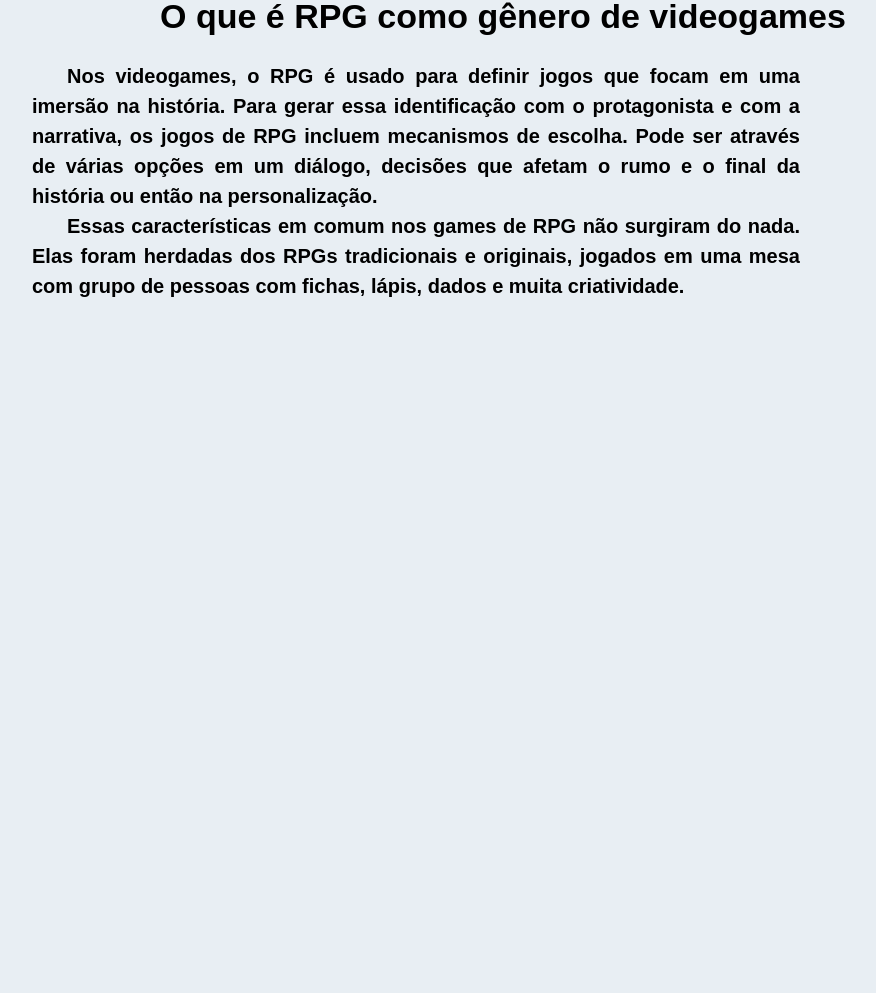
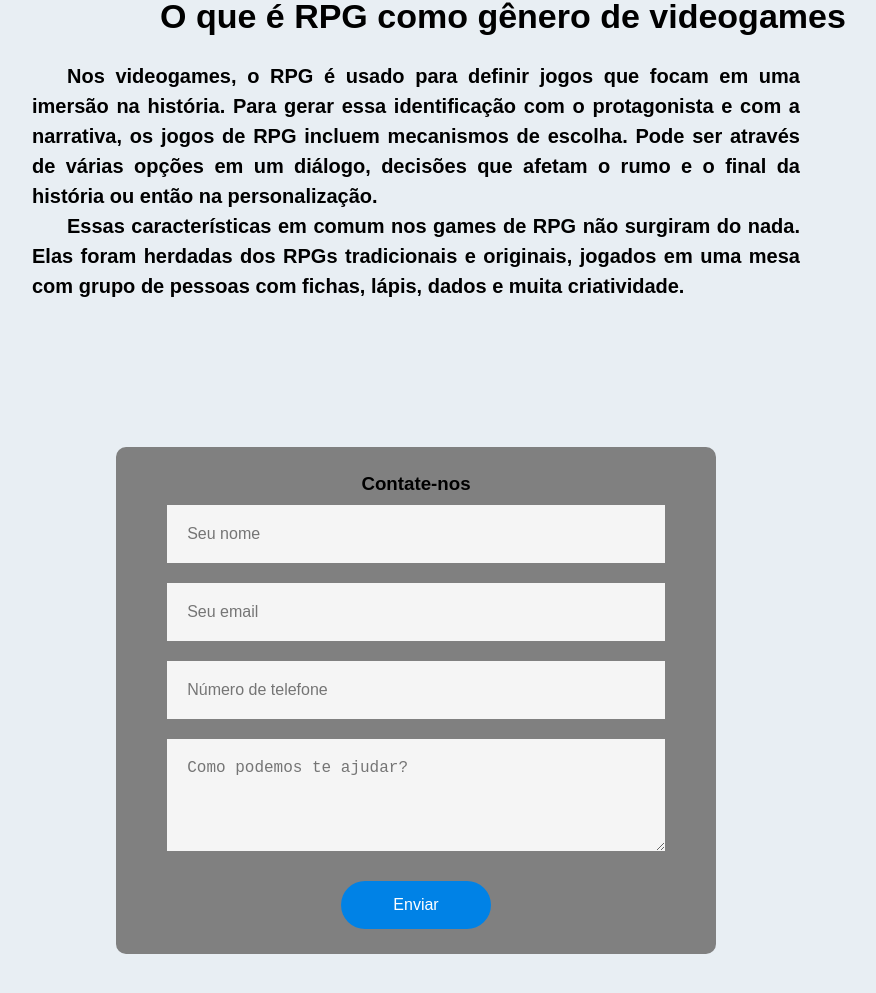
Before and after one commit to iamGiovanniCaramelloGrego/RPG, a plain HTML site: page index.html in a window 1280 px wide. Shown: the part 1571-2564 px from the top of the page, without its empty margins (224-1100 px from the left). Before the commit the page ends 1872 px from the top, so only its background shows below. Drawn offline with Linux system fonts and the light colour scheme.

Commit message:
Add files via upload

```diff
--- a/css/style.css
+++ b/css/style.css
@@ -178,3 +178,45 @@ h2{
 figure{
 	text-align: center;
 }
+
+.contato{
+    width: 100%;
+    height: 100vh;
+    background: #e8eef3;
+    display: flex;
+    align-items: center;
+    justify-content: center;
+	text-align: center;
+}
+
+form{
+    background: gray;
+    display: flex;
+    flex-direction: column;
+    padding: 2vw 4vw;
+    width: 90%;
+    max-width: 600px;
+    border-radius: 10px;
+}
+
+form input, form textarea{
+    border: 0;
+    margin: 10px 0;
+    padding: 20px;
+    outline: none;
+    background: #f5f5f5;
+    font-size: 16px;
+}
+
+form button{
+    padding: 15px;
+    background: #0082e6;
+    color: white;
+    font-size: 16px;
+    border: 0;
+    outline: none;
+    cursor: pointer;
+    width: 150px;
+    margin: 20px auto 0;
+    border-radius: 30px;
+}
--- a/index.html
+++ b/index.html
@@ -52,6 +52,20 @@
 
  <p>Essas características em comum nos games de RPG não surgiram do nada. Elas foram herdadas dos RPGs tradicionais e originais, jogados em uma mesa com grupo de pessoas com fichas, lápis, dados e muita criatividade.</p>
 
+
+    <div class="contato">
+        <form onsubmit="sendEmail(); reset(); return false">
+            <h3 class="h3c">Contate-nos</h3>
+            <input type="text" name="" id="Nome" placeholder="Seu nome" required>
+            <input type="email" name="" id="Email" placeholder="Seu email" required>
+            <input type="text" name="" id="phone" placeholder="Número de telefone" required>
+            <textarea id="Mensagem"  rows="4" placeholder="Como podemos te ajudar?"></textarea>
+            <button type="submit">Enviar</button>
+        </form>
+
+
+    </div>
+
 <script src="js/script.js"></script>
 </body>
 </html>
```
Also changed, not shown: 1 other file.
